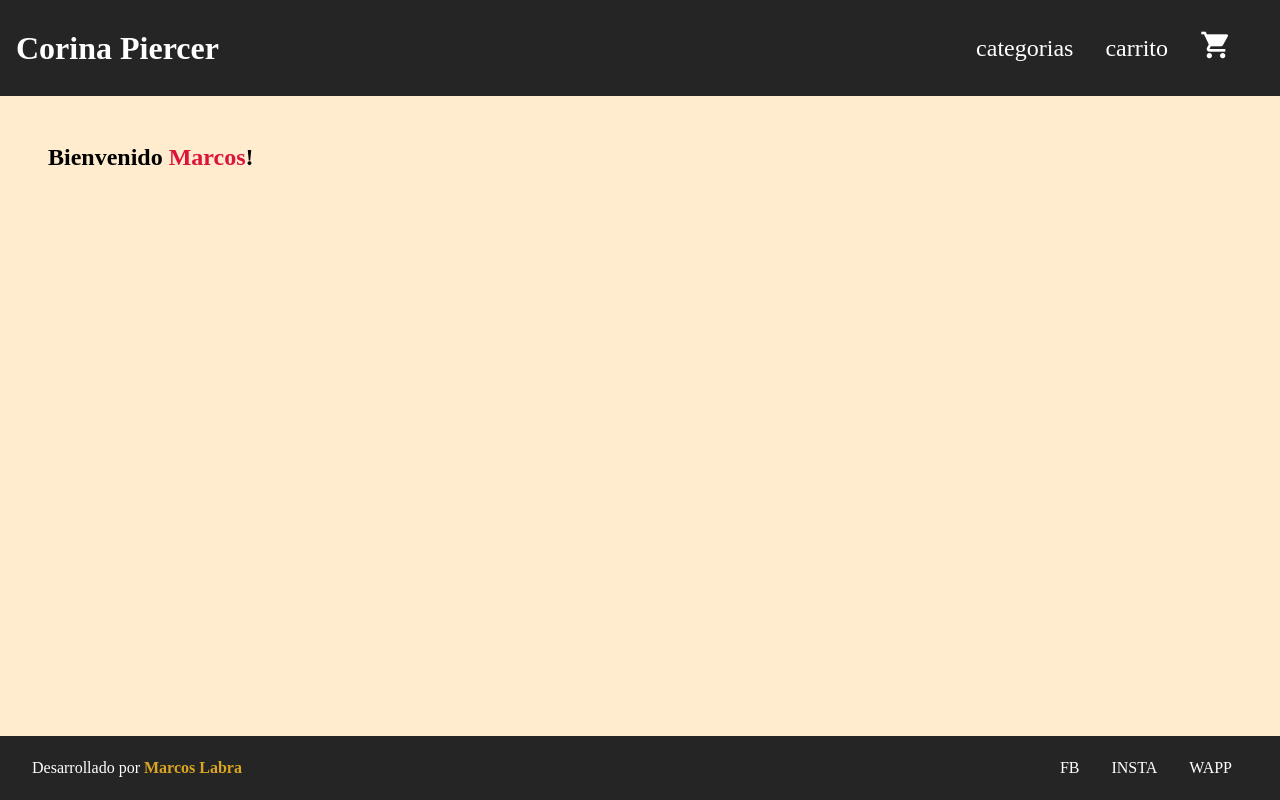
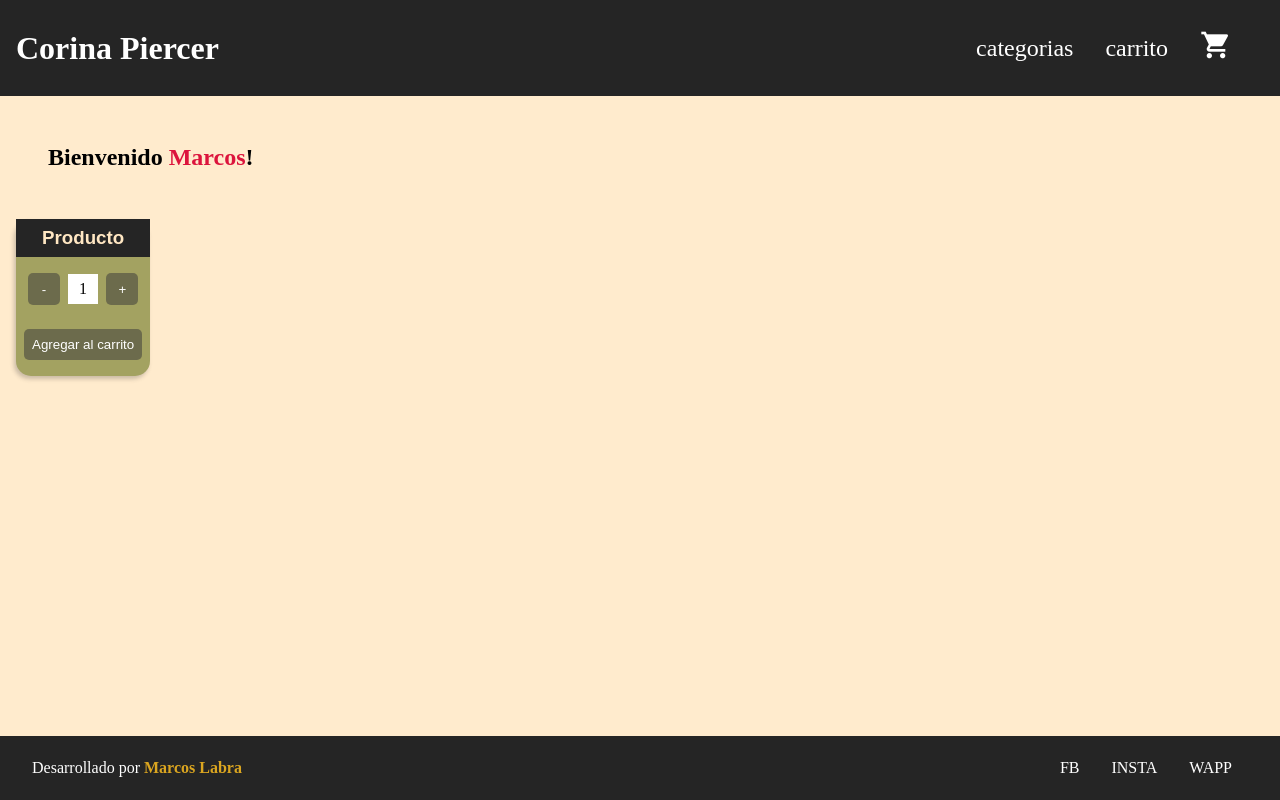
Before and after one commit to MarcosLabra/1erPreEntregaReactJs, a React (Create React App) app: page / in a window 1280 px wide. Built offline with nearby package versions, Linux system fonts and the light colour scheme.

Commit message:
hago el contador de cantidad de productos para el desafio 4

```diff
--- a/package.json
+++ b/package.json
@@ -6,6 +6,7 @@
     "@testing-library/jest-dom": "^5.16.2",
     "@testing-library/react": "^12.1.2",
     "@testing-library/user-event": "^13.5.0",
+    "node-sass": "^7.0.1",
     "react": "^17.0.2",
     "react-dom": "^17.0.2",
     "react-scripts": "5.0.0",
--- a/src/App.js
+++ b/src/App.js
@@ -1,6 +1,8 @@
 import NavBar from "./components/NavBar"
 import ItemListContainer from "./components/ItemListContainer"
 import Footer from "./components/Footer"
+
+
 
 
 const App = () => {
--- /dev/null
+++ b/src/components/ItemCount.js
@@ -0,0 +1,34 @@
+import { useState } from "react"
+
+const ItemCount = ({stock, initial, onAdd}) => {
+
+    const [estado, setEstado] = useState(initial)
+
+    const sumar = () => {
+        if(estado < stock){
+            setEstado(estado + 1);
+        }else{
+        alert("no hay stock")
+        }
+    }
+
+    const restar = () => {
+        if(estado > initial){
+        setEstado(estado - 1);
+        }
+    }
+
+    return (
+        <div className="card">
+            <h3>Producto</h3>
+            <div>
+                <button onClick={restar}>-</button>
+                <p>{estado}</p>
+                <button onClick={sumar}>+</button>
+            </div>
+            <button onClick={onAdd}>Agregar al carrito</button>
+        </div>
+    )
+}
+
+export default ItemCount
--- a/src/components/ItemListContainer.js
+++ b/src/components/ItemListContainer.js
@@ -1,7 +1,10 @@
+import ItemCount from "./ItemCount"
+
 const Main = ({nombre}) => {
   return (
     <main>
         <h2>Bienvenido <span>{nombre}</span>!</h2>
+        <ItemCount stock={5} initial={1} onAdd={()=> alert("se agrego la cantidad elegida del producto al carrito")}/>
     </main>
   )
 }
--- a/src/index.js
+++ b/src/index.js
@@ -4,6 +4,6 @@ import React from 'react'
 import ReactDOM from 'react-dom'
 
 import App from './App'
-import "./style.css"
+import "./style.scss"
 
 ReactDOM.render(<App/>,document.getElementById("root"))
--- a/src/style.css
+++ /dev/null
@@ -1,93 +0,0 @@
-* {
-    padding: 0;
-    margin: 0;
-    box-sizing: border-box;
-}
-/*---------------------HEADER---------------------------- */
-#root  {
-    display: flex;
-    flex-direction: column;
-}
-
-html , body , #root {
-    height: 100vh;
-}
-
-header{
-    background-color: #252525;
-    display: flex;
-    justify-content: space-between;
-    align-items: center;
-    height: 12vh;
-}
-
-header h1{
-    color: white;
-    padding: 1rem;
-}
-header ul {
-    display: flex;
-    align-items: center;
-    margin-right: 2rem;
-}
-
-header ul li{
-    font-size: 1.5rem;
-    display: inline-block;
-    padding: 1rem;
-}
-
-header ul li a{
-    color: white;
-    text-decoration: none;
-}
-
-header ul .carrito{
-    color: white;
-    font-size: 2rem;
-}
-/*---------------------Main---------------------------- */
-main{
-    background-color: blanchedalmond;
-    flex-grow: 1;
-}
-
-main h2 {
- margin: 3rem;
-}
-main h2 span {
-    color: crimson;
-}
-
-/*---------------------FOOTER---------------------------- */
-
-footer{
-    background-color: #252525;
-    display: flex;
-    justify-content: space-between;
-    align-items: center;
-    height: 8vh;
-}
-footer p{
-    color: white;
-    font-size: 1rem;
-    margin: 2rem;
-}
-footer p span{
-    color: goldenrod;
-    font-weight: bold;
-}
-footer ul {
-    margin-right: 2rem;
-}
-
-footer ul li{
-    font-size: 1rem;
-    display: inline-block;
-    padding: 1rem;
-}
-
-footer ul li a{
-    color: white;
-    text-decoration: none;
-}
--- /dev/null
+++ b/src/style.scss
@@ -0,0 +1,161 @@
+* {
+    padding: 0;
+    margin: 0;
+    box-sizing: border-box;
+}
+
+$casiNegro: #252525;
+$marron: #a37657;
+$cremita: #ffe7c3;
+$verdeOscuro: #6c6b4c;
+$doradito: #a3a261;
+$gris: #756b6b;
+/*---------------------HEADER---------------------------- */
+#root  {
+    display: flex;
+    flex-direction: column;
+}
+
+html , body , #root {
+    height: 100vh;
+}
+
+header{
+    background-color: #252525;
+    display: flex;
+    justify-content: space-between;
+    align-items: center;
+    height: 12vh;
+    h1{
+        color: white;
+        padding: 1rem;
+    }
+    ul {
+        display: flex;
+        align-items: center;
+        margin-right: 2rem;
+        .carrito{
+            color: white;
+            font-size: 2rem;
+        }
+        li{
+            font-size: 1.5rem;
+            display: inline-block;
+            padding: 1rem;
+            a{
+                color: white;
+                text-decoration: none;
+            }
+        }
+    }
+}
+
+/*---------------------Main---------------------------- */
+main{
+    background-color: blanchedalmond;
+    flex-grow: 1;
+    h2 {
+        margin: 3rem;
+        span {
+            color: crimson;
+        }
+    }
+}
+
+.card{
+    display: flex;
+    flex-direction: column;
+    margin: 1rem;
+    padding-bottom: .5rem;
+    background-color: $doradito;
+    border-radius: 15px;
+    width: fit-content;
+    align-items: center;
+    box-shadow: -2px 3px 4px rgba(70, 68, 68, 0.281);
+    h3{
+        color: $cremita;
+        font-family: sans-serif;
+        background-color: $casiNegro;
+        width: 100%;
+        text-align: center;
+        padding: .5rem;
+    }
+    div{
+        margin: .5rem 0;
+        display: flex;
+        align-items: center;
+        button{
+            display: flex;
+            justify-content: center;
+            align-items: center;
+            color: white;
+            border-radius: 5px;
+            width: 2rem;
+            height: 2rem;
+            border: none;
+            background-color: $verdeOscuro;
+            &:hover {
+                transform: translateY(-1px);
+                box-shadow: 0 10px 20px rgba(0, 0, 0, 0.2);
+                background-color: goldenrod;
+              }
+              &:active {
+                transform: translateY(1px);
+                box-shadow: 0 5px 10px rgba(0, 0, 0, 0.2);
+              }
+        }
+        p{
+            background-color: white;
+            padding: .4rem .7rem;
+
+        }
+    }
+    button{
+        margin: 0.5rem;
+        padding: .5rem;
+        color: white;
+        border-radius: 5px;
+        border: none;
+        background-color: $verdeOscuro;
+        &:hover {
+            transform: translateY(-1px);
+            box-shadow: 0 10px 20px rgba(0, 0, 0, 0.2);
+            background-color: goldenrod;
+          }
+          &:active {
+            transform: translateY(1px);
+            box-shadow: 0 5px 10px rgba(0, 0, 0, 0.2);
+          }
+    }
+}
+
+/*---------------------FOOTER---------------------------- */
+
+footer{
+    background-color: #252525;
+    display: flex;
+    justify-content: space-between;
+    align-items: center;
+    height: 8vh;
+    ul {
+        margin-right: 2rem;
+        li{
+            font-size: 1rem;
+            display: inline-block;
+            padding: 1rem;
+            a{
+                color: white;
+                text-decoration: none;
+            }
+        }
+    }
+    p{
+        color: white;
+        font-size: 1rem;
+        margin: 2rem;
+        span{
+            color: goldenrod;
+            font-weight: bold;
+        }
+    }
+}
```
Also changed, not shown: 1 other file (tests, documents, lock files or other folders).
